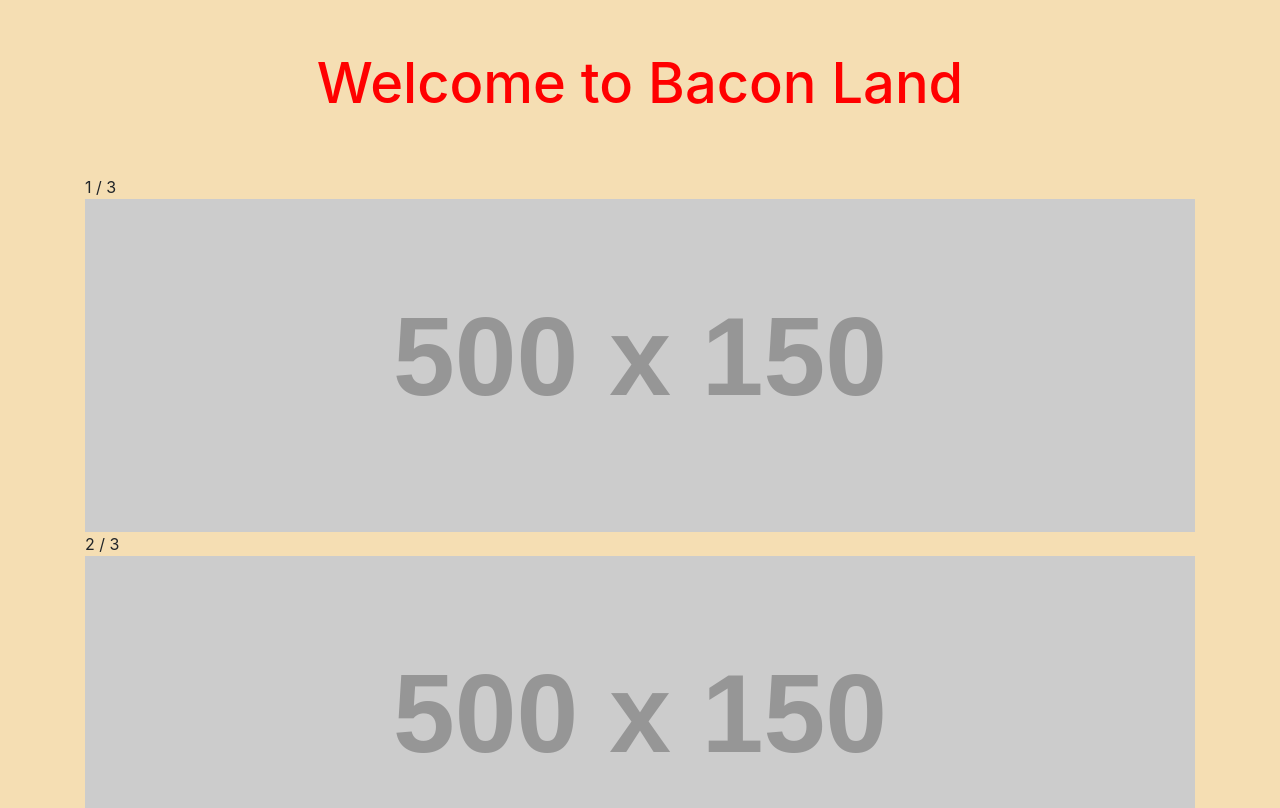
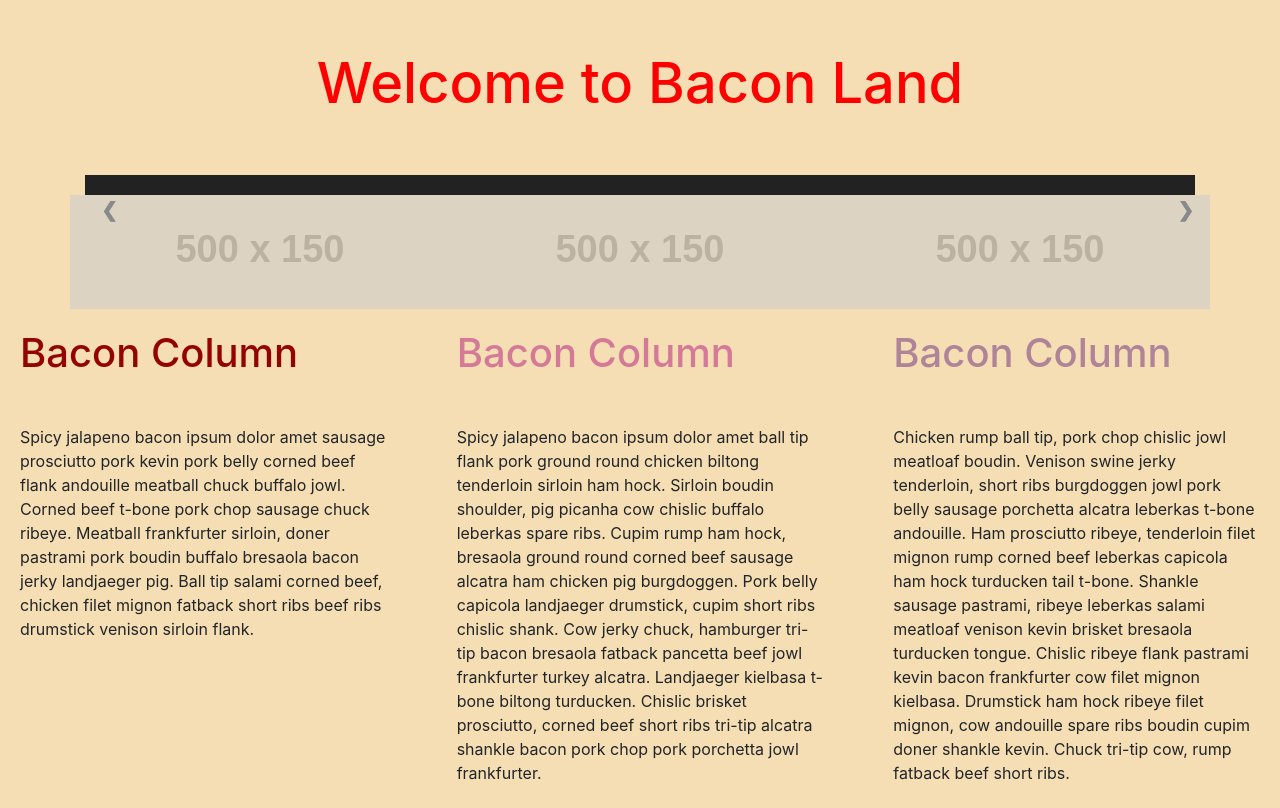
Before and after one commit to DrCheezebrgr/class-project, a plain HTML site: page index.html in a window 1280 px wide. Shown: the top 808 px of the page. Drawn offline with nearby package versions, Linux system fonts and the light colour scheme; placeholder pictures from the web are drawn by us.

Commit message:
added img carousel

```diff
--- a/styles.css
+++ b/styles.css
@@ -43,3 +43,90 @@ padding: 20px;
 .paraText {
   padding: 20px;
 }
+
+* {
+  box-sizing: border-box;
+}
+
+/* Position the image container (needed to position the left and right arrows) */
+.container {
+  position: relative;
+}
+
+/* Hide the images by default */
+.mySlides {
+  display: none;
+}
+
+/* Add a pointer when hovering over the thumbnail images */
+.cursor {
+  cursor: pointer;
+}
+
+/* Next & previous buttons */
+.prev,
+.next {
+  cursor: pointer;
+  position: absolute;
+  top: 40%;
+  width: auto;
+  padding: 16px;
+  margin-top: -50px;
+  color: white;
+  font-weight: bold;
+  font-size: 20px;
+  border-radius: 0 3px 3px 0;
+  user-select: none;
+  -webkit-user-select: none;
+}
+
+/* Position the "next button" to the right */
+.next {
+  right: 0;
+  border-radius: 3px 0 0 3px;
+}
+
+/* On hover, add a black background color with a little bit see-through */
+.prev:hover,
+.next:hover {
+  background-color: rgba(0, 0, 0, 0.8);
+}
+
+/* Number text (1/3 etc) */
+.numbertext {
+  color: #f2f2f2;
+  font-size: 12px;
+  padding: 8px 12px;
+  position: absolute;
+  top: 0;
+}
+
+/* Container for image text */
+.caption-container {
+  text-align: center;
+  background-color: #222;
+  padding: 2px 16px;
+  color: white;
+}
+
+.row:after {
+  content: "";
+  display: table;
+  clear: both;
+}
+
+/* Six columns side by side */
+.column {
+  float: left;
+  width: 33.33%;
+}
+
+/* Add a transparency effect for thumnbail images */
+.demo {
+  opacity: 0.6;
+}
+
+.active,
+.demo:hover {
+  opacity: 1;
+}
```
